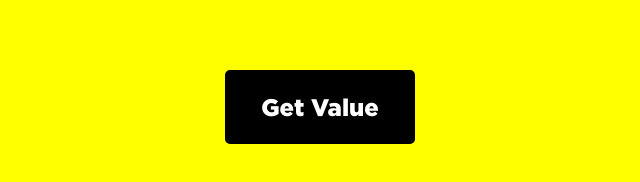
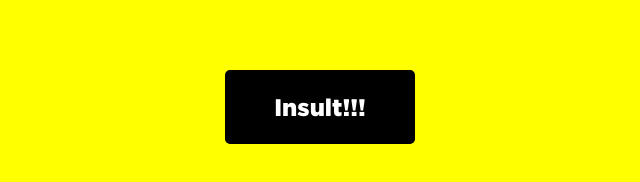
Before and after one commit to mairishavhoon/gaali, a plain HTML site: page index.html in a window 1280 px wide. Shown: the part 574-756 px from the top of the page, 320-960 px from the left. Drawn offline with Linux system fonts and the light colour scheme.

Commit message:
changed button text

```diff
--- a/index.html
+++ b/index.html
@@ -12,7 +12,7 @@
     <p class="ra">Gaali</p>
 
     <input type="text" placeholder="Yo Name?" id="myInput" minlength="2" maxlength="12"></input>
-    <button type="button" onclick="getInputValue();" id="btn">Get Value</button>
+    <button type="button" onclick="getInputValue();" id="btn">Insult!!!</button>
   <h3 id="hell"></h3>
 </body>
 <script type="text/javascript" src="index.js"></script>
```
